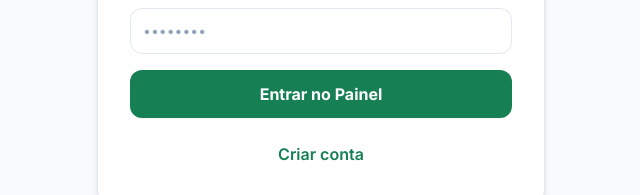
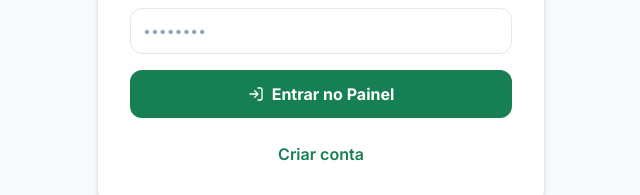
Before and after one commit to vzeizer/financy_rocketseat, a React (Vite) app in the folder frontend/: page / in a window 1280 px wide. Shown: the part 404-599 px from the top of the page, without its empty margins (319-959 px from the left). Built offline with nearby package versions, Linux system fonts and the light colour scheme.

Commit message:
feat: enhance Login and Register buttons with icons and improved layout

```diff
--- a/frontend/src/pages/auth/Login.tsx
+++ b/frontend/src/pages/auth/Login.tsx
@@ -84,8 +84,9 @@ export function Login({ onSwitchToRegister }: { onSwitchToRegister?: () => void
           <button
             type="submit"
             disabled={loading}
-            className="w-full bg-brand-primary hover:bg-brand-dark text-white font-bold py-3 rounded-xl transition-colors shadow-sm disabled:opacity-50 mt-2"
+            className="w-full bg-brand-primary hover:bg-brand-dark text-white font-bold py-3 rounded-xl transition-colors shadow-sm disabled:opacity-50 mt-2 inline-flex items-center justify-center gap-2"
           >
+            <IconMapper name="log-in.svg" size={16} />
             {loading ? 'Acessando conta...' : 'Entrar no Painel'}
           </button>
 
--- a/frontend/src/pages/auth/Register.tsx
+++ b/frontend/src/pages/auth/Register.tsx
@@ -95,8 +95,9 @@ export function Register({ onSwitchToLogin }: { onSwitchToLogin: () => void }) {
           <button
             type="submit"
             disabled={loading}
-            className="w-full bg-brand-primary hover:bg-brand-dark text-white font-bold py-3 rounded-xl transition-colors shadow-sm disabled:opacity-50 mt-2"
+            className="w-full bg-brand-primary hover:bg-brand-dark text-white font-bold py-3 rounded-xl transition-colors shadow-sm disabled:opacity-50 mt-2 inline-flex items-center justify-center gap-2"
           >
+            <IconMapper name="user-round-plus.svg" size={16} />
             {loading ? 'Criando conta...' : 'Cadastrar'}
           </button>
         </form>
```
